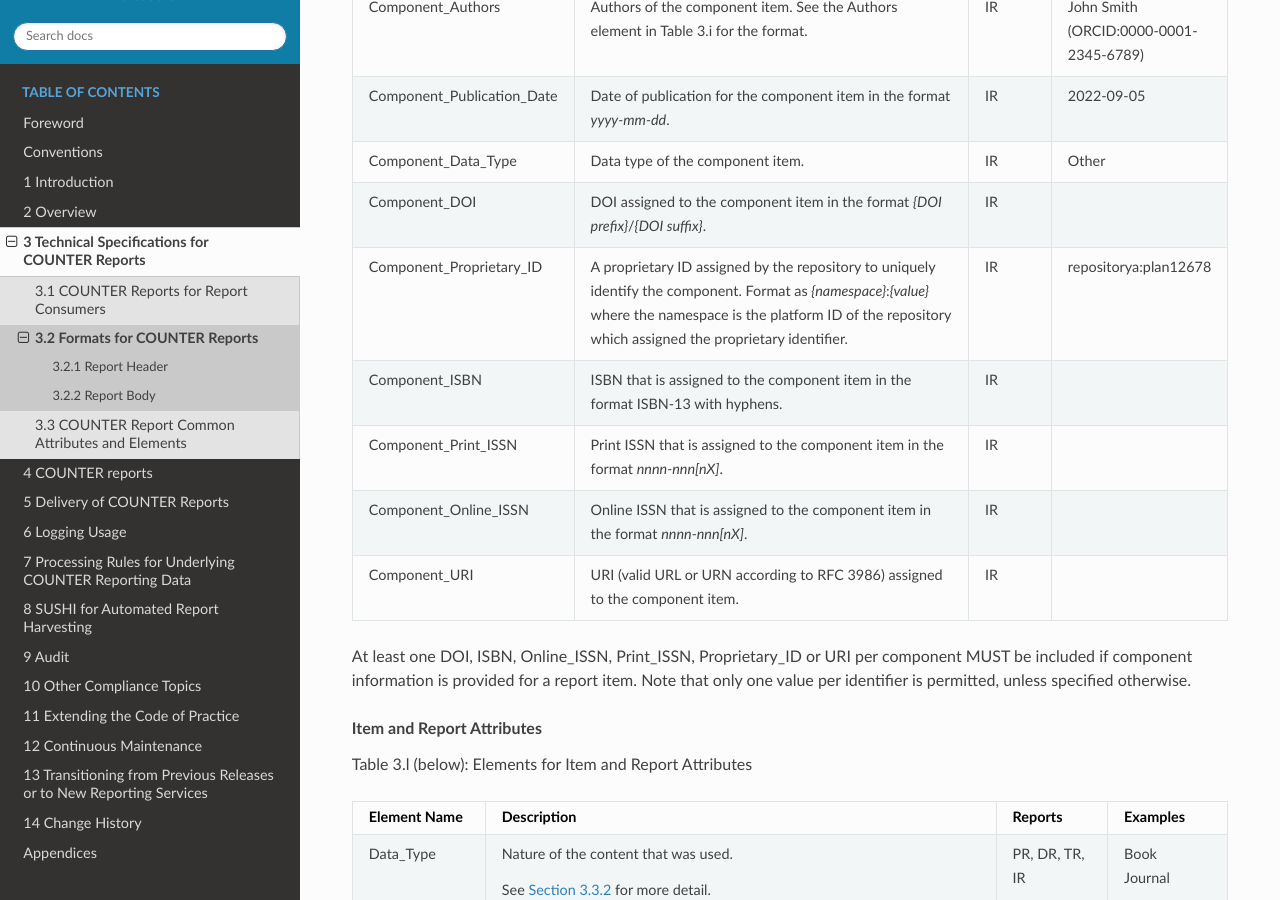
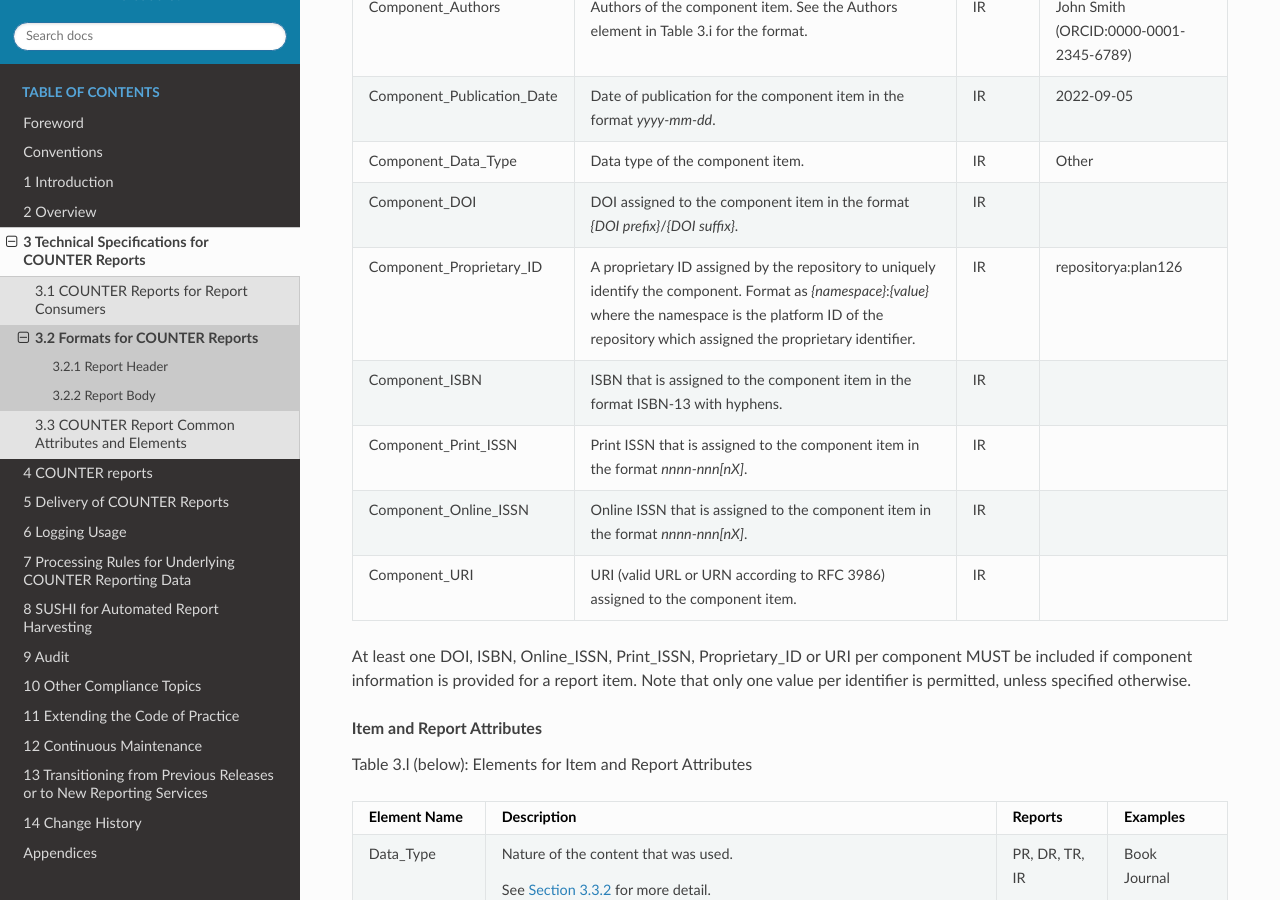
Before and after one commit to Project-Counter/cop5, a Sphinx documentation site: the page built from source/03-specifications/02-formats-for-counter-reports.rst, in a window 1280 px wide and 900 px high, scrolled down 9822 px. Built offline with Sphinx 7.4.7 and the Read the Docs theme 2.0.0, drawn with Linux system fonts in a browser that asks for light colours; some of the changed lines change nothing that is shown.

Commit message:
Fix table layout

```diff
--- a/source/03-specifications/02-formats-for-counter-reports.rst
+++ b/source/03-specifications/02-formats-for-counter-reports.rst
@@ -401,11 +401,11 @@ Table 3.k (below): Elements that Describe a Component Item
 
 .. only:: latex
 
-   .. tabularcolumns:: |>{\raggedright\arraybackslash}\Y{0.29}|>{\parskip=\tparskip}\Y{0.47}|>{\raggedright\arraybackslash}\Y{0.11}|>{\raggedright\arraybackslash}\Y{0.13}|
+   .. tabularcolumns:: |>{\raggedright\arraybackslash}\Y{0.29}|>{\parskip=\tparskip}\Y{0.39}|>{\raggedright\arraybackslash}\Y{0.11}|>{\raggedright\arraybackslash}\Y{0.21}|
 
 .. list-table::
    :class: longtable
-   :widths: 21 60 9 10
+   :widths: 21 48 9 22
    :header-rows: 1
 
    * - Element Name
@@ -441,7 +441,7 @@ Table 3.k (below): Elements that Describe a Component Item
    * - Component_Proprietary_ID
      - A proprietary ID assigned by the repository to uniquely identify the component. Format as *{namespace}*:*{value}* where the namespace is the platform ID of the repository which assigned the proprietary identifier.
      - IR
-     - repositorya:plan12678
+     - repositorya:plan126
 
    * - Component_ISBN
      - ISBN that is assigned to the component item in the format ISBN-13 with hyphens.
```
